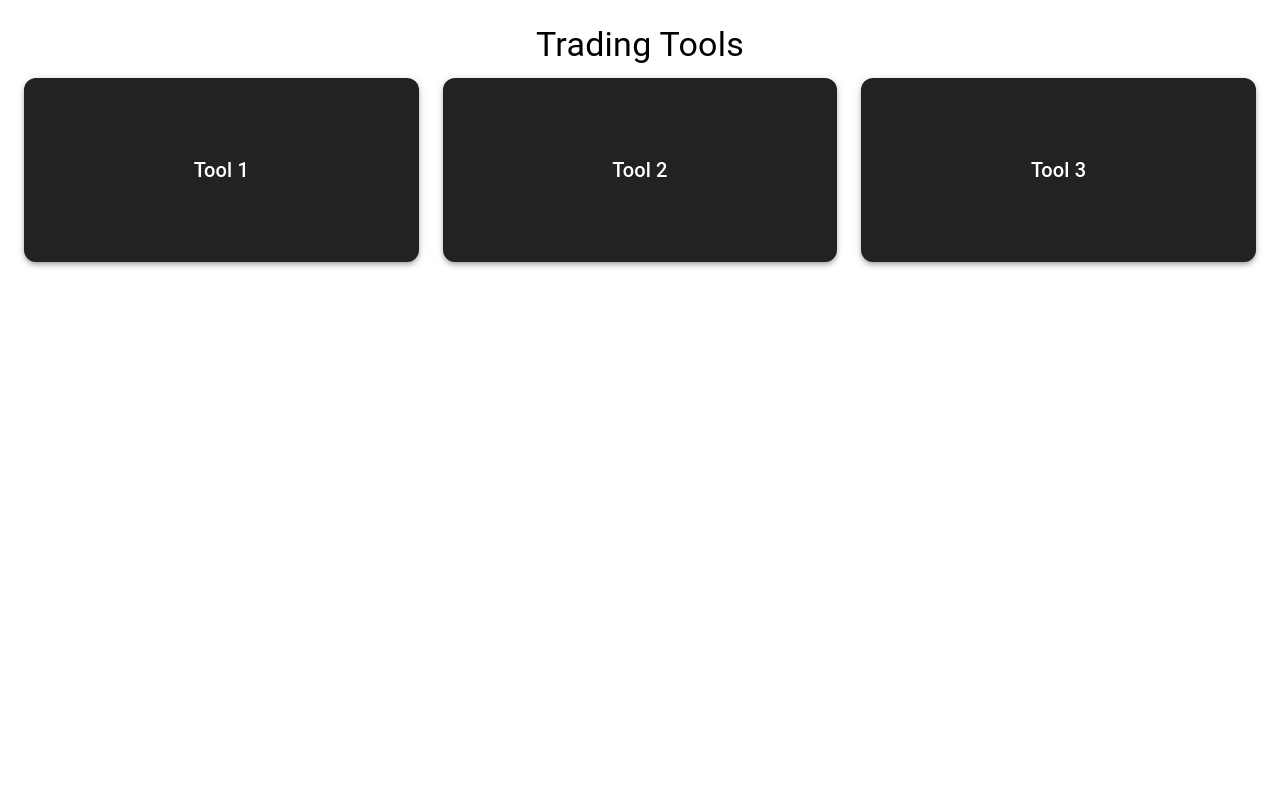
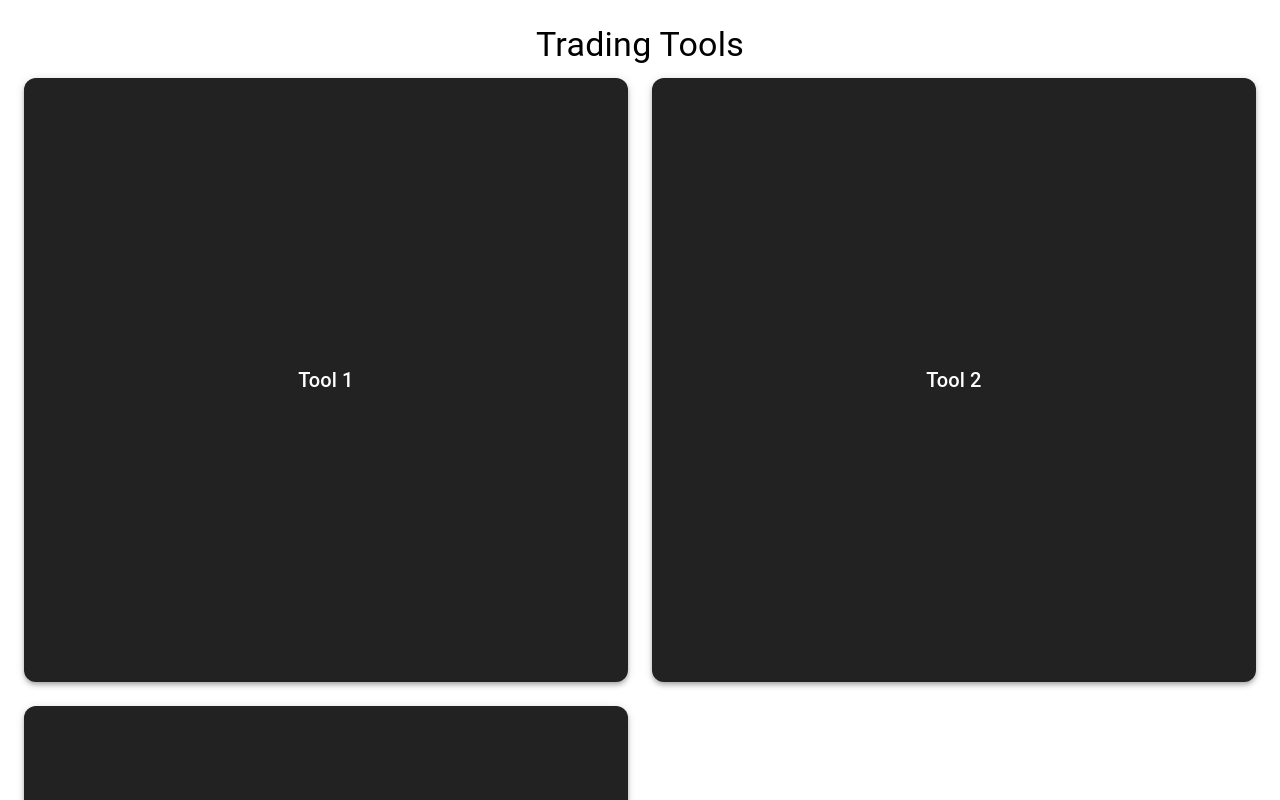
Before and after one commit to k-stef/trading-pwa, a React (Vite) app: page / in a window 1280 px wide. Shown: the top 800 px of the page. Built offline with nearby package versions, Linux system fonts and the light colour scheme.

Commit message:
update tool overview
Signed-off-by: Stefanie Kopp <stefanie.kopp@iteratec.com>

```diff
--- a/src/App.tsx
+++ b/src/App.tsx
@@ -1,6 +1,6 @@
 import React from 'react';
 import { BrowserRouter as Router, Routes, Route } from 'react-router-dom';
-import Home from './pages/Home';
+import Home from './pages/ToolOverview';
 import ToolPage from './pages/ToolPage';
 import { ThemeProvider } from '@mui/material/styles';
 import theme from './theme';
--- a/src/pages/Home.tsx
+++ b/src/pages/ToolOverview.tsx
@@ -1,14 +1,19 @@
 import React from "react";
 import { useNavigate } from "react-router-dom";
-import { Box, Paper, Typography, GridLegacy } from "@mui/material";
+import { Box, Paper, Typography, Grid } from "@mui/material";
 
-const tools = [
+type Tool = {
+  id: number;
+  name: string;
+};
+
+const tools: Tool[] = [
   { id: 1, name: "Tool 1" },
   { id: 2, name: "Tool 2" },
   { id: 3, name: "Tool 3" },
 ];
 
-const Home: React.FC = () => {
+const ToolOverview: React.FC = () => {
   const navigate = useNavigate();
 
   return (
@@ -16,17 +21,17 @@ const Home: React.FC = () => {
       <Typography variant="h4" align="center" gutterBottom>
         Trading Tools
       </Typography>
-      <GridLegacy container spacing={3} justifyContent="center">
+      <Grid container spacing={3} justifyContent="flex-start">
         {tools.map((tool) => (
-          <GridLegacy item xs={6} sm={4} key={tool.id}>
+          <Grid key={tool.id} size={{ xs: 6 }}>
             <Paper
               elevation={4}
               sx={{
+                aspectRatio: "1/1",
                 p: 4,
                 textAlign: "center",
                 borderRadius: 3,
                 cursor: "pointer",
-                minHeight: 120,
                 display: "flex",
                 alignItems: "center",
                 justifyContent: "center",
@@ -38,11 +43,11 @@ const Home: React.FC = () => {
             >
               <Typography variant="h6">{tool.name}</Typography>
             </Paper>
-          </GridLegacy>
+          </Grid>
         ))}
-      </GridLegacy>
+      </Grid>
     </Box>
   );
 };
 
-export default Home;
+export default ToolOverview;
```
Also changed, not shown: src/components/ToolList.tsx (deleted, +0 -19 lines).
